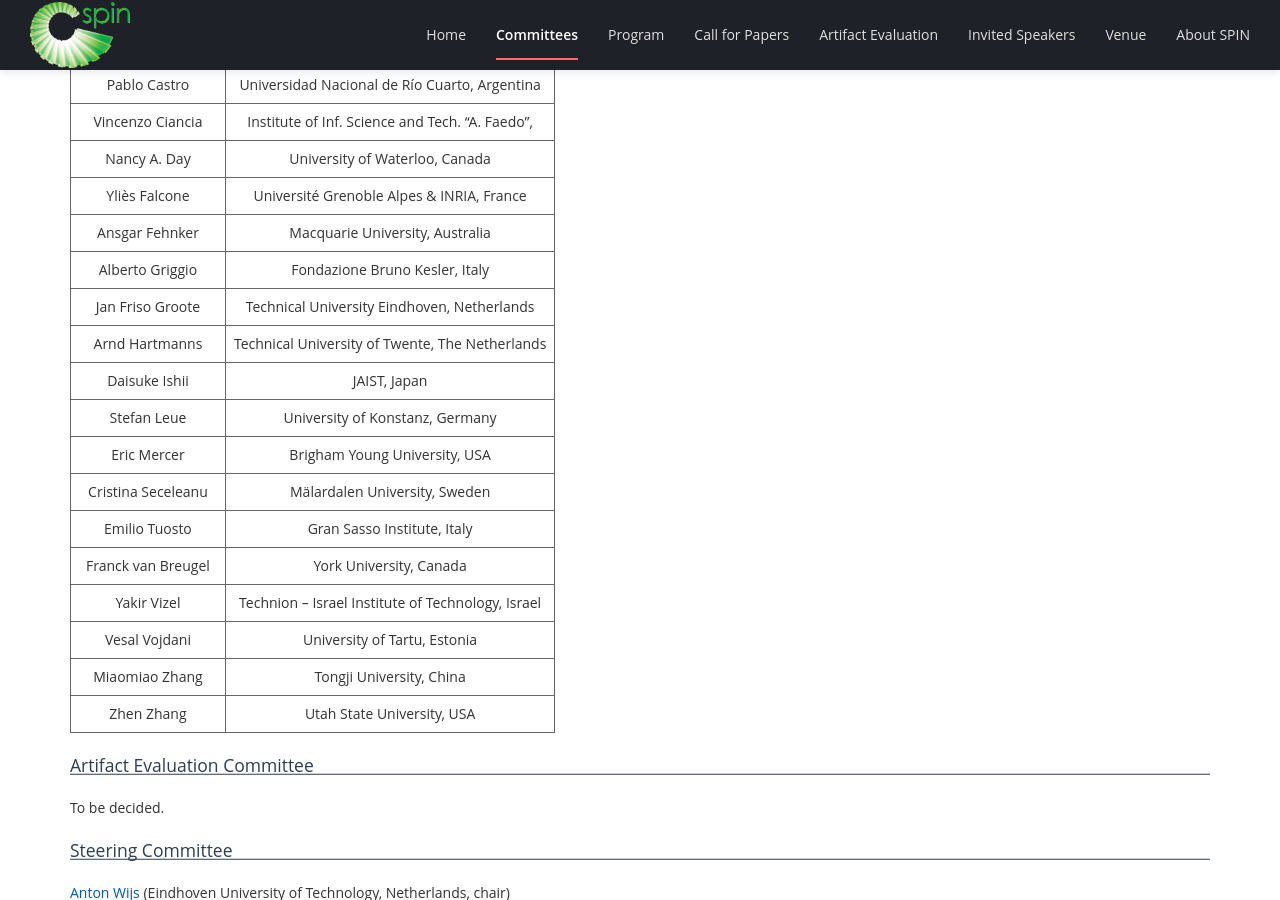
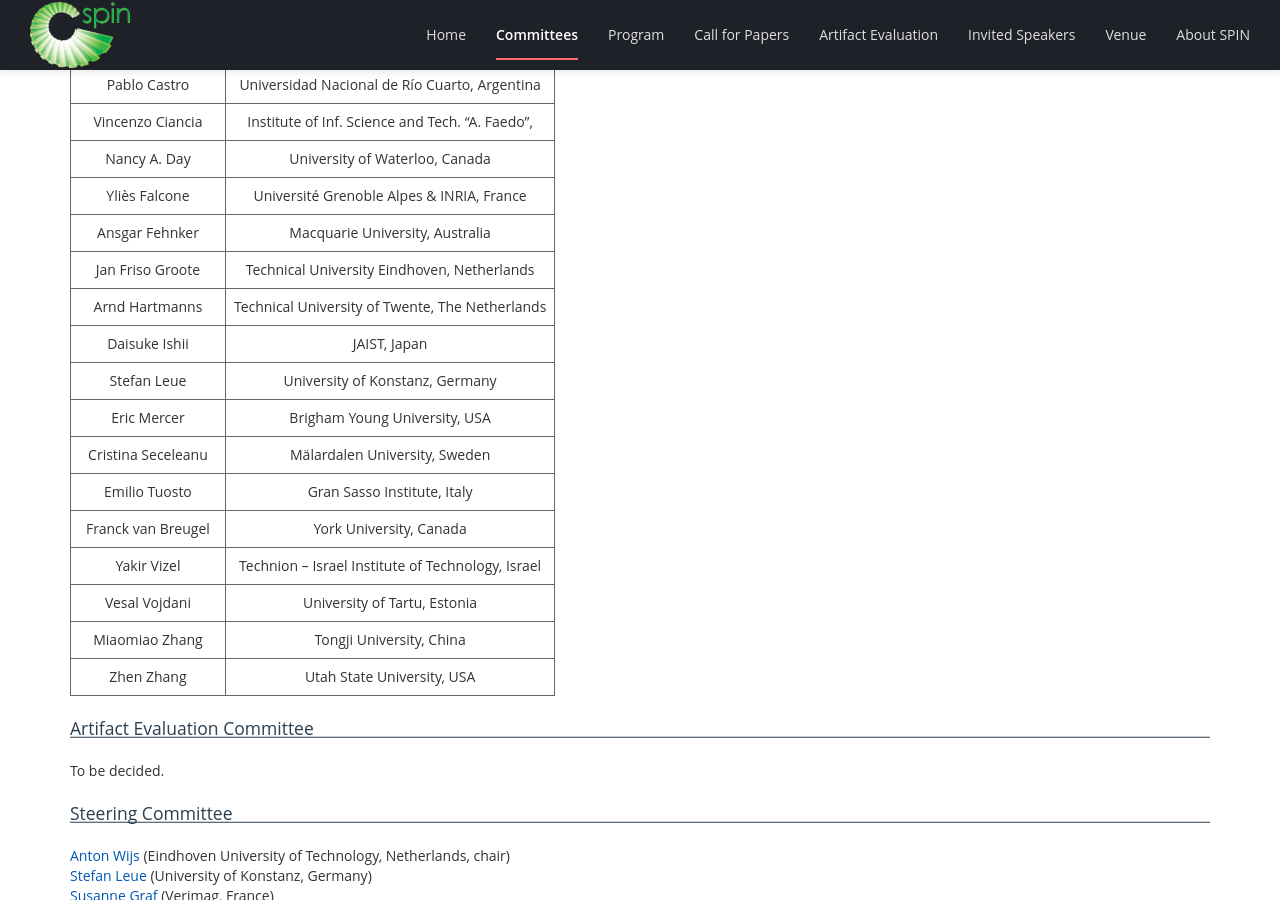
Before and after one commit to SPIN-web/SPIN2027, a Jekyll site: the page built from _pages/committees.md, in a window 1280 px wide and 900 px high, scrolled down 765 px. Built offline with Jekyll 4.4.1, drawn with Linux system fonts in a browser that asks for light colours; nearby versions of some CDN libraries.

Commit message:
Removes one PC member from committees page

```diff
--- a/_pages/committees.md
+++ b/_pages/committees.md
@@ -31,7 +31,6 @@ To be decided.
 |     Nancy A. Day      |          University of Waterloo, Canada           |
 |     Yliès Falcone     |     Université Grenoble Alpes & INRIA, France     |
 |    Ansgar Fehnker     |          Macquarie University, Australia          |
-|    Alberto Griggio    |          Fondazione Bruno Kesler, Italy           |
 |   Jan Friso Groote    |    Technical University Eindhoven, Netherlands    |
 |    Arnd Hartmanns     |  Technical University of Twente, The Netherlands  |
 |     Daisuke Ishii     |                   JAIST, Japan                    |
```
